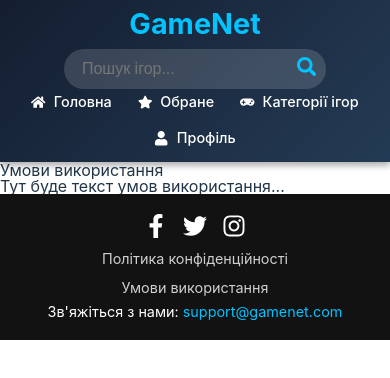
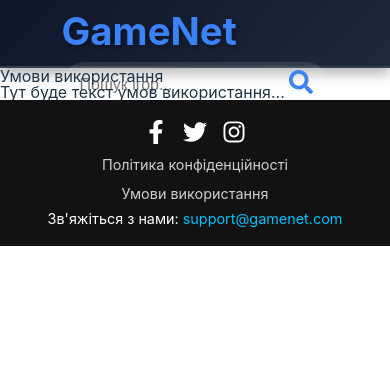
Before and after one commit to VlZelinsky911/Social-App, a React (Vite) app: page /terms-of-service in a window 390 px wide. Shown: the top 378 px of the page. Built offline with nearby package versions, Linux system fonts and the light colour scheme.

Commit message:
Updated design

```diff
--- a/src/components/HeaderСomponents/Header/Header.scss
+++ b/src/components/HeaderСomponents/Header/Header.scss
@@ -2,107 +2,109 @@
   display: flex;
   align-items: center;
   justify-content: space-between;
-  background: linear-gradient(135deg, #141e30, #243b55);
-  color: #fff;
-  padding: 12px 24px;
-	width: 100%;
+  background: linear-gradient(135deg, #0f172a, #1e293b);
+  color: #f1f5f9;
+  padding: 16px 28px;
+  width: 100%;
   z-index: 1000;
-  box-shadow: 0 4px 6px rgba(0, 0, 0, 0.3);
-  height: 60px;
+  box-shadow: 0 6px 12px rgba(0, 0, 0, 0.3);
+  height: 68px;
+  border-bottom: 4px solid #334155;
 }
 
 .left-section {
   display: flex;
   align-items: center;
-  gap: 20px;
+  gap: 22px;
 }
 
 .logo {
-  font-size: 1.8rem;
+  font-size: 2.4rem;
   font-weight: bold;
-  color: #00c3ff;
+  color: #3b82f6;
+  text-shadow: 2px 2px 5px rgba(0, 0, 0, 0.4);
 }
 
 .search-box {
   display: flex;
   align-items: center;
-  background-color: rgba(255, 255, 255, 0.15);
-  border-radius: 20px;
-  padding: 5px 10px;
-  height: 40px;
-  width: 220px;
-  transition: width 0.3s ease-in-out;
+  background-color: rgba(255, 255, 255, 0.1);
+  border-radius: 30px;
+  padding: 8px 16px;
+  height: 46px;
+  width: 260px;
+  transition: all 0.3s ease-in-out;
 
   input {
     background: transparent;
     border: none;
-    padding: 8px;
     outline: none;
     font-size: 1rem;
-    color: #fff;
-		width: 100%;
+    color: #f8fafc;
+    width: 100%;
   }
 
   button {
     background: transparent;
     border: none;
-    color: #00c3ff;
+    color: #3b82f6;
     cursor: pointer;
-    font-size: 1.2rem;
-		padding:0px;
+    font-size: 1.5rem;
+    transition: transform 0.2s;
+		padding: 0;
+    &:hover {
+      transform: rotate(-10deg) scale(1.2);
+    }
   }
 }
 
 .nav {
   display: flex;
   align-items: center;
-  gap: 16px;
+  gap: 20px;
 
   .nav-item {
-    display: flex;
+		display: flex;
     align-items: center;
     gap: 8px;
-    color: #fff;
+    color: #f1f5f9;
     text-decoration: none;
     font-size: 1rem;
-    font-weight: 500;
-    padding: 8px 12px;
-    border-radius: 6px;
-    transition: all 0.3s ease-in-out;
+    font-weight: 600;
+    padding: 10px 14px;
+    border-radius: 12px;
+    transition: background-color 0.3s, transform 0.2s;
 
     &:hover {
-      background: rgba(255, 255, 255, 0.1);
-      color: #00c3ff;
+      background: rgba(255, 255, 255, 0.15);
+      color: #60a5fa;
+      transform: scale(1.08);
     }
   }
 }
 
-/* Адаптивність */
 @media (max-width: 1024px) {
   .search-box {
-    width: 150px; // Менший пошук
+    width: 180px;
   }
 
-  .nav {
-    gap: 10px;
-
-    .nav-item {
-      font-size: 0.9rem;
-      padding: 6px 8px;
-    }
+  .nav .nav-item {
+    font-size: 0.9rem;
+    padding: 7px 10px;
   }
 }
 
 @media (max-width: 768px) {
   .header {
     flex-direction: column;
-    height: auto;
-    padding: 10px;
+    padding: 12px;
+    border-bottom: 2px solid #334155;
   }
 
   .left-section {
     flex-direction: column;
-    gap: 10px;
+    align-items: flex-start;
+    gap: 12px;
   }
 
   .nav {
--- a/src/pages/Home/Home.tsx
+++ b/src/pages/Home/Home.tsx
@@ -55,8 +55,8 @@
         <div className="content">
           <div className="news-feed">
             <h2>Нові</h2>
-            {news.map((article) => (
-              <div key={article.url} className="news-item">
+            {news.map((article, index) => (
+              <div key={index} className="news-item">
                 {article.urlToImage && <img src={article.urlToImage} alt={article.title} />}
                 <div className="news-details">
                   <span className="author-name">@{article.author ?? "Невідомий"}</span>
--- a/src/pages/Home/HomeComponents/NewsCategories/NewsCategories.scss
+++ b/src/pages/Home/HomeComponents/NewsCategories/NewsCategories.scss
@@ -24,9 +24,13 @@
       box-shadow: 0 6px 12px rgba(0, 0, 0, 0.2);
     }
 
+		&:focus {
+			outline: none;
+		}
     &:active {
       transform: translateY(0);
-      box-shadow: 0 2px 8px rgba(0, 0, 0, 0.1);
+			box-shadow: 0 2px 8px rgba(0, 0, 0, 0.1);
+			border: none;
     }
   }
 }
--- a/src/pages/Home/HomeComponents/NewsCategories/NewsCategories.tsx
+++ b/src/pages/Home/HomeComponents/NewsCategories/NewsCategories.tsx
@@ -2,7 +2,7 @@
 
 export const NewsCategories: React.FC = () => (
 	<div className="news-categories">
-		{["Нові", "Популярні", "Рекомендовані"].map((category) => (
+		{["Стрічка", "Акції", "Напарники"].map((category) => (
 			<button key={category} className="btn-category">
 				<h2>{category}</h2>
 			</button>
```
